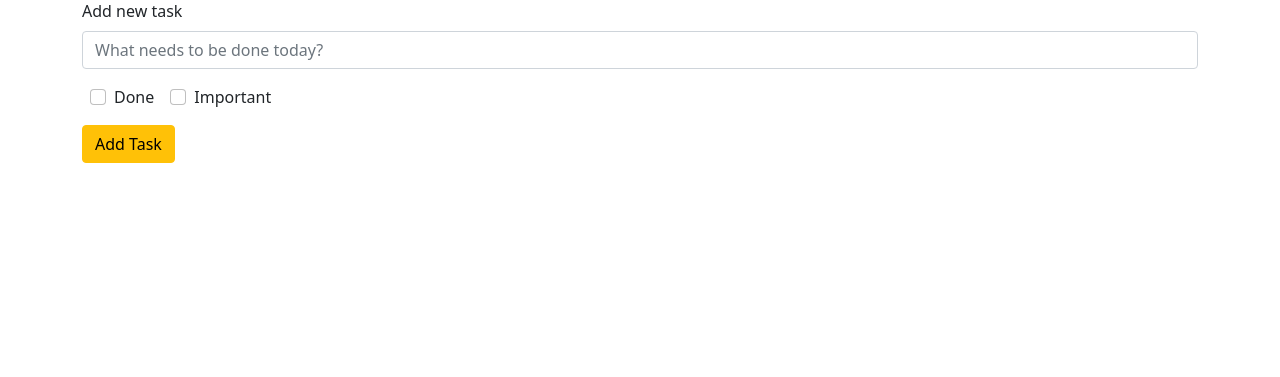
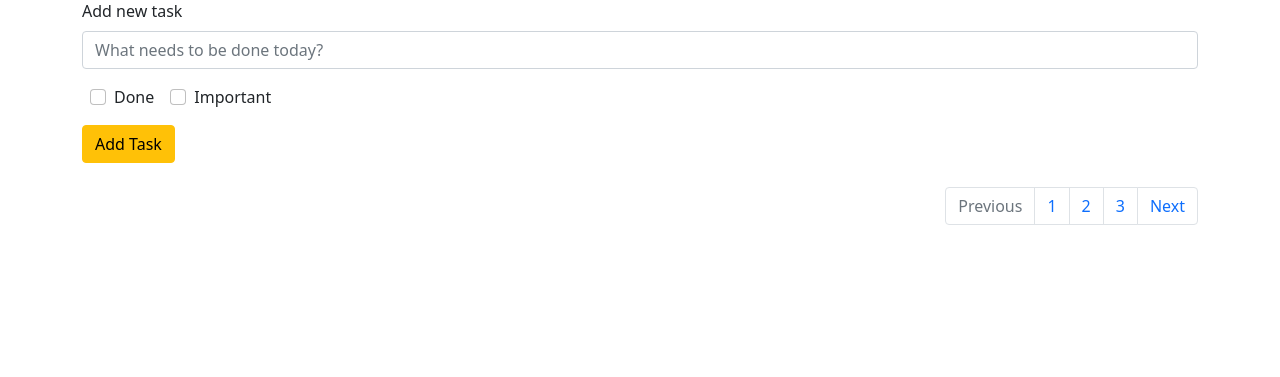
Before and after one commit to TonnyG95/TaskMate, a Django app: page /tasks/ in a window 1280 px wide. Shown: the part 364-741 px from the top of the page. Run offline with Django 3.2, Linux system fonts and the light colour scheme; data that the repository does not hold is empty; some libraries are stand-ins or nearby versions.

Commit message:
started with pagenation

```diff
--- a/templates/todo_app/todo.html
+++ b/templates/todo_app/todo.html
@@ -156,4 +156,20 @@
 
 <br>
 
+<!--Pagination -->
+
+<nav aria-label="Page navigation example">
+  <ul class="pagination justify-content-end">
+    <li class="page-item disabled">
+      <a class="page-link" href="#" tabindex="-1">Previous</a>
+    </li>
+    <li class="page-item"><a class="page-link" href="#">1</a></li>
+    <li class="page-item"><a class="page-link" href="#">2</a></li>
+    <li class="page-item"><a class="page-link" href="#">3</a></li>
+    <li class="page-item">
+      <a class="page-link" href="#">Next</a>
+    </li>
+  </ul>
+</nav>
+
 {% endblock content %}
--- a/todo_app/views.py
+++ b/todo_app/views.py
@@ -2,6 +2,7 @@ from django.shortcuts import render, redirect
 from todo_app.models import TaskList
 from todo_app.forms import TaskForm
 from django.contrib import messages
+from django.core.paginator import Paginator
 
 # Create your views here.
 
@@ -15,7 +16,14 @@ def todolist(request):
         messages.success(request, ("New task added!"))
         return redirect('todolist')
     else:
-        all_tasks = TaskList.objects.all
+        all_tasks = TaskList.objects.all()
+
+        paginator = Paginator(all_tasks, 5)
+        page = request.GET.get('pg')
+        all_tasks = paginator.get_page(page)
+
+
+
         return render(request, 'todo_app/todo.html', {'all_tasks': all_tasks})
 
 
```
